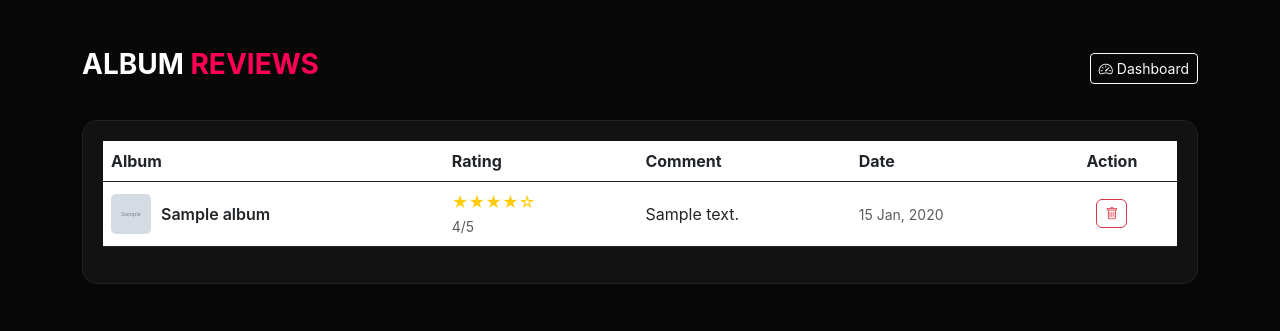
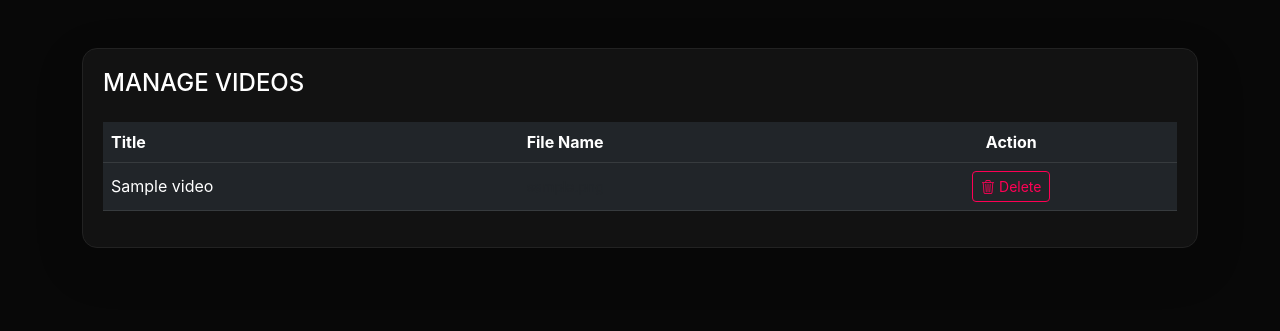
Before and after one commit to ShakeelAijaz1233223/Project-full-stack-, a PHP site: page /albums_review.php in a window 1280 px wide. Shown: the top 331 px of the page. Run offline with PHP 8.4, Linux system fonts and the light colour scheme; a user stored in the database is signed in; tables that the repository leaves empty or names only in its code hold one stand-in row (values such as "Sample post"); grey boxes marked "Sample" are stand-in pictures.

Commit message:
Updates: 2026-02-07T09:13:48.407Z

```diff
--- a/admin/albums_review.php
+++ b/admin/albums_review.php
@@ -1,108 +1,106 @@
 <?php
-// session_start();
+session_start();
 include "../config/db.php";
 
-// 1. Handle Delete Review
-if (isset($_GET['delete'])) {
-    $id = (int)$_GET['delete'];
-    mysqli_query($conn, "DELETE FROM album_reviews WHERE id = $id");
-    header("Location: /admin/album_review.php?status=deleted");
-
+/* ===============================
+    1. ADMIN AUTH
+================================ */
+if (!isset($_SESSION['email']) || !isset($_SESSION['admin_id'])) {
+    header("Location: login.php");
     exit();
 }
 
-// 2. Fetch all reviews with Album Titles
-$query = "SELECT album_reviews.*, albums.title as album_name, albums.cover
-          FROM album_reviews
-          JOIN albums ON album_reviews.album_id = albums.id
-          ORDER BY album_reviews.created_at DESC";
-$result = mysqli_query($conn, $query);
+/* ===============================
+    2. UPDATE ADMIN LAST SEEN
+================================ */
+$admin_id = (int)$_SESSION['admin_id'];
+$stmt = $conn->prepare("UPDATE admin_users SET last_seen = NOW() WHERE id = ?");
+$stmt->bind_param("i", $admin_id);
+$stmt->execute();
+
+/* ===============================
+    3. DELETE VIDEO (POST Method)
+================================ */
+if ($_SERVER['REQUEST_METHOD'] === 'POST' && isset($_POST['delete_id'])) {
+    $id = (int)$_POST['delete_id'];
+
+    $stmt = $conn->prepare("SELECT file FROM videos WHERE id = ?");
+    $stmt->bind_param("i", $id);
+    $stmt->execute();
+    $res = $stmt->get_result();
+
+    if ($row = $res->fetch_assoc()) {
+        $filepath = "../uploads/videos/" . $row['file'];
+        if (!empty($row['file']) && file_exists($filepath)) {
+            unlink($filepath);
+        }
+
+        $del = $conn->prepare("DELETE FROM videos WHERE id = ?");
+        $del->bind_param("i", $id);
+        $del->execute();
+    }
+    // PHP_SELF use karne se "Not Found" error kabhi nahi aayega
+    header("Location: " . $_SERVER['PHP_SELF'] . "?status=deleted");
+    exit;
+}
+
+// Fetch videos for display
+$videos = mysqli_query($conn, "SELECT * FROM videos ORDER BY id DESC");
 ?>
 
 <!DOCTYPE html>
 <html lang="en">
 <head>
     <meta charset="UTF-8">
-    <title>Manage Album Reviews | Admin</title>
+    <title>Manage Videos</title>
     <link href="https://cdn.jsdelivr.net/npm/bootstrap@5.3.0/dist/css/bootstrap.min.css" rel="stylesheet">
     <link rel="stylesheet" href="https://cdn.jsdelivr.net/npm/bootstrap-icons@1.11.1/font/bootstrap-icons.css">
     <style>
-        :root { --bg-dark: #080808; --card-bg: #121212; --accent: #ff0055; }
-        body { background-color: var(--bg-dark); color: #fff; font-family: 'Inter', sans-serif; }
-        .table-container { background: var(--card-bg); border-radius: 15px; padding: 20px; border: 1px solid #222; margin-top: 30px; }
-        .table { color: #fff; border-color: #222; }
-        .table thead { background: #1a1a1a; }
-        .album-img { width: 40px; height: 40px; border-radius: 5px; object-fit: cover; margin-right: 10px; }
-        .stars { color: #ffca08; }
-        .btn-action { padding: 4px 8px; font-size: 0.8rem; }
-        .status-msg { font-size: 0.85rem; padding: 10px; border-radius: 5px; margin-bottom: 20px; }
-        .badge-rating { background: var(--accent); color: white; font-size: 0.75rem; }
+        body { background: #080808; color: #fff; font-family: 'Inter', sans-serif; }
+        .table-container { background: #121212; border-radius: 15px; padding: 20px; border: 1px solid #222; }
+        .btn-delete { color: #ff0055; border: 1px solid #ff0055; background: none; }
+        .btn-delete:hover { background: #ff0055; color: #fff; }
     </style>
 </head>
 <body>
+<div class="container py-5">
 
-<div class="container py-5">
-    <div class="d-flex justify-content-between align-items-center mb-4">
-        <h3 class="fw-bold">ALBUM <span style="color: var(--accent);">REVIEWS</span></h3>
-        <a href="index.php" class="btn btn-outline-light btn-sm"><i class="bi bi-speedometer2"></i> Dashboard</a>
+    <?php if(isset($_GET['status']) && $_GET['status'] == 'deleted'): ?>
+        <div class="alert alert-danger bg-danger text-white border-0 py-2 mb-4">
+            <i class="bi bi-trash me-2"></i> Video and file deleted successfully!
         </div>
-
-    <?php if(isset($_GET['status'])): ?>
-        <div class="alert alert-danger status-msg bg-danger text-white border-0">Review deleted successfully!</div>
     <?php endif; ?>
 
     <div class="table-container shadow-lg">
-        <div class="table-responsive">
-            <table class="table table-hover align-middle">
+        <h4 class="mb-4">MANAGE VIDEOS</h4>
+        <table class="table table-dark table-hover align-middle">
             <thead>
                 <tr>
-                        <th>Album</th>
-                        <th>Rating</th>
-                        <th>Comment</th>
-                        <th>Date</th>
+                    <th>Title</th>
+                    <th>File Name</th>
                     <th class="text-center">Action</th>
                 </tr>
             </thead>
             <tbody>
-                    <?php if(mysqli_num_rows($result) > 0): ?>
-                        <?php while($row = mysqli_fetch_assoc($result)): ?>
+                <?php while($v = mysqli_fetch_assoc($videos)): ?>
                 <tr>
-                                <td>
-                                    <div class="d-flex align-items-center">
-                                        <img src="uploads/albums/<?= $row['cover'] ?>" class="album-img">
-                                        <span class="fw-semibold"><?= htmlspecialchars($row['album_name']) ?></span>
-                                    </div>
-                                </td>
-                                <td>
-                                    <div class="stars">
-                                        <?php for($i=1; $i<=5; $i++) echo ($i <= $row['rating']) ? '★' : '☆'; ?>
-                                    </div>
-                                    <small class="text-muted"><?= $row['rating'] ?>/5</small>
-                                </td>
-                                <td style="max-width: 300px;">
-                                    <div class="text-truncate" title="<?= htmlspecialchars($row['comment']) ?>">
-                                        <?= htmlspecialchars($row['comment']) ?>
-                                    </div>
-                                </td>
-                                <td><small class="text-muted"><?= date('d M, Y', strtotime($row['created_at'])) ?></small></td>
+                    <td><?= htmlspecialchars($v['title']) ?></td>
+                    <td class="text-muted small"><?= htmlspecialchars($v['file']) ?></td>
                     <td class="text-center">
-                                    <a href="?delete=<?= $row['id'] ?>" class="btn btn-outline-danger btn-action"
-                                       onclick="return confirm('Are you sure you want to delete this review?')">
-                                        <i class="bi bi-trash"></i>
+                        <form method="POST" onsubmit="return confirm('Pakka delete karna hai?');" style="display:inline;">
+                            <input type="hidden" name="delete_id" value="<?= $v['id'] ?>">
+                            <button type="submit" class="btn btn-sm btn-delete">
+                                <i class="bi bi-trash3"></i> Delete
                             </button>
+                        </form>
                     </td>
                 </tr>
                 <?php endwhile; ?>
-                    <?php else: ?>
-                        <tr>
-                            <td colspan="5" class="text-center py-5 text-muted">No reviews found yet.</td>
-                        </tr>
-                    <?php endif; ?>
             </tbody>
         </table>
     </div>
 </div>
-</div>
 
+<script src="https://cdn.jsdelivr.net/npm/bootstrap@5.3.0/dist/js/bootstrap.bundle.min.js"></script>
 </body>
 </html>
```
Lines whose indentation alone changed are shown as unchanged.
